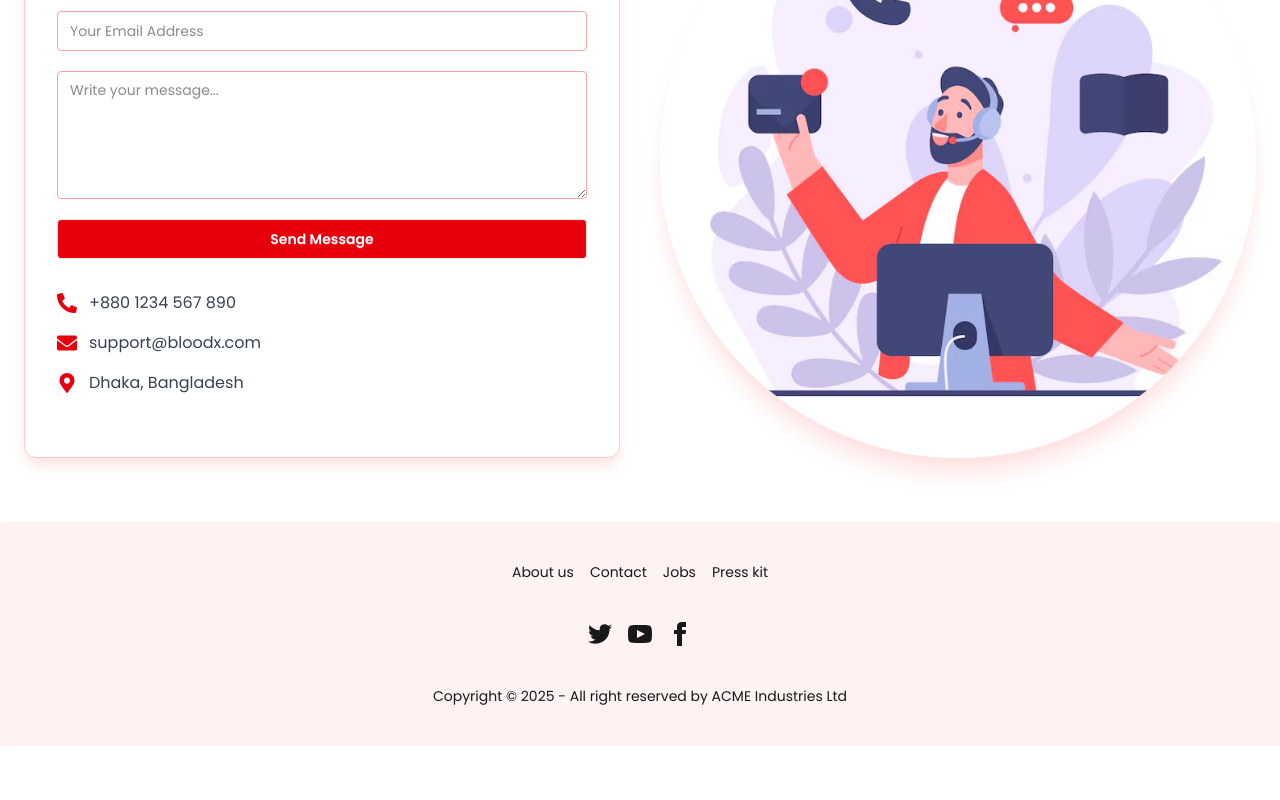
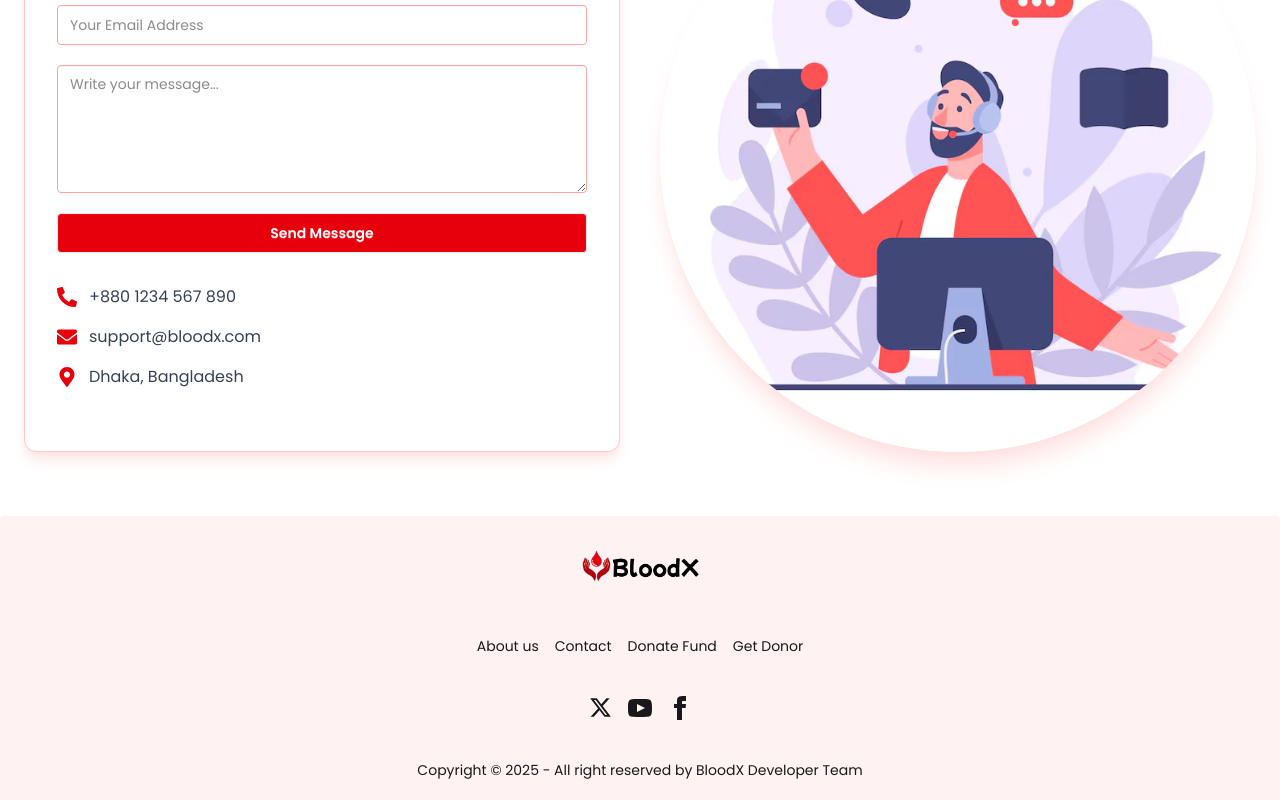
Before and after one commit to nahian-cse-nubtk/BloodX-Blood-Donation-Application-Client-Side, a React (Vite) app: page / in a window 1280 px wide. Shown: the part 1590-2390 px from the top of the page. Before the commit the page ends 2336 px from the top, so only its background shows below. Built offline with nearby package versions, Linux system fonts and the light colour scheme; no server answers.

Commit message:
navbar, footer and other design are changed

```diff
--- a/src/Components/HeroBanner/HeroBanner.jsx
+++ b/src/Components/HeroBanner/HeroBanner.jsx
@@ -36,7 +36,7 @@ const HeroBanner = () => {
   }, []);
 
   return (
-    <div className="w-full overflow-hidden bg-white py-5 px-6 md:px-16 border-3 border-red-400 rounded-2xl my-3 shadow-2xl shadow-red-100">
+    <div className="w-full overflow-hidden bg-base-100 py-5 px-6 md:px-16 rounded-2xl my-3 shadow-xl shadow-red-100">
 
       <div className="max-w-7xl mx-auto grid md:grid-cols-2 gap-10 items-center relative">
 
--- a/src/Components/Shared/Footer/Footer.jsx
+++ b/src/Components/Shared/Footer/Footer.jsx
@@ -1,28 +1,26 @@
 import React from "react";
+import { Link } from "react-router";
+import Logo from '/LogoNoBG.png'
+import { FaXTwitter } from "react-icons/fa6";
 
 const Footer = () => {
   return (
-    <footer className="footer footer-horizontal footer-center bg-red-50 shadow-xl mt-13 text-base-content rounded p-10">
+    <footer className="footer footer-horizontal footer-center bg-red-50 shadow-xl mt-13 text-base-content rounded p-5">
+      <div>
+        <img src={Logo} alt="Logo of BloodX" className="h-15"/>
+      </div>
       <nav className="grid grid-flow-col gap-4">
-        <a className="link link-hover">About us</a>
-        <a className="link link-hover">Contact</a>
-        <a className="link link-hover">Jobs</a>
-        <a className="link link-hover">Press kit</a>
+        <Link className="link link-hover">About us</Link>
+        <Link className="link link-hover">Contact</Link>
+        <Link className="link link-hover">Donate Fund</Link>
+        <Link className="link link-hover">Get Donor</Link>
       </nav>
       <nav>
         <div className="grid grid-flow-col gap-4">
-          <a>
-            <svg
-              xmlns="http://www.w3.org/2000/svg"
-              width="24"
-              height="24"
-              viewBox="0 0 24 24"
-              className="fill-current"
-            >
-              <path d="M24 4.557c-.883.392-1.832.656-2.828.775 1.017-.609 1.798-1.574 2.165-2.724-.951.564-2.005.974-3.127 1.195-.897-.957-2.178-1.555-3.594-1.555-3.179 0-5.515 2.966-4.797 6.045-4.091-.205-7.719-2.165-10.148-5.144-1.29 2.213-.669 5.108 1.523 6.574-.806-.026-1.566-.247-2.229-.616-.054 2.281 1.581 4.415 3.949 4.89-.693.188-1.452.232-2.224.084.626 1.956 2.444 3.379 4.6 3.419-2.07 1.623-4.678 2.348-7.29 2.04 2.179 1.397 4.768 2.212 7.548 2.212 9.142 0 14.307-7.721 13.995-14.646.962-.695 1.797-1.562 2.457-2.549z"></path>
-            </svg>
-          </a>
-          <a>
+          <Link>
+            <FaXTwitter size={23} />
+          </Link>
+          <Link>
             <svg
               xmlns="http://www.w3.org/2000/svg"
               width="24"
@@ -32,8 +30,8 @@ const Footer = () => {
             >
               <path d="M19.615 3.184c-3.604-.246-11.631-.245-15.23 0-3.897.266-4.356 2.62-4.385 8.816.029 6.185.484 8.549 4.385 8.816 3.6.245 11.626.246 15.23 0 3.897-.266 4.356-2.62 4.385-8.816-.029-6.185-.484-8.549-4.385-8.816zm-10.615 12.816v-8l8 3.993-8 4.007z"></path>
             </svg>
-          </a>
-          <a>
+          </Link>
+          <Link>
             <svg
               xmlns="http://www.w3.org/2000/svg"
               width="24"
@@ -43,13 +41,12 @@ const Footer = () => {
             >
               <path d="M9 8h-3v4h3v12h5v-12h3.642l.358-4h-4v-1.667c0-.955.192-1.333 1.115-1.333h2.885v-5h-3.808c-3.596 0-5.192 1.583-5.192 4.615v3.385z"></path>
             </svg>
-          </a>
+          </Link>
         </div>
       </nav>
       <aside>
         <p>
-          Copyright © {new Date().getFullYear()} - All right reserved by ACME
-          Industries Ltd
+          Copyright © {new Date().getFullYear()} - All right reserved by BloodX Developer Team
         </p>
       </aside>
     </footer>
--- a/src/Components/Shared/Navbar/Navbar.jsx
+++ b/src/Components/Shared/Navbar/Navbar.jsx
@@ -81,10 +81,11 @@ const Navbar = () => {
             <div className="dropdown dropdown-end">
               <div tabIndex={0} role="button" className="m-1">
                 <div className="avatar">
-              <div className="mask mask-squircle h-12 w-12">
+              <div className="mask rounded-full border-3 h-12 w-12 ">
                 <img
                   src={user?user.photoURL:profileImage}
                   alt="Profile Image" />
+
               </div>
             </div>
               </div>
@@ -103,7 +104,7 @@ const Navbar = () => {
           </div>
         ) : (
           <div>
-            <Link className="btn bg-red-500 text-white mr-3" to="/authLayout/login">
+            <Link className="btn bg-red-500 text-white mr-3" to="/authLayout">
               Login
             </Link>
             <Link className="btn bg-red-500 text-white" to="/authLayout/register">
--- a/src/Pages/Authentication/Login/Login.jsx
+++ b/src/Pages/Authentication/Login/Login.jsx
@@ -48,7 +48,7 @@ const Login = () => {
             <button type="submit" className="btn bg-red-600 text-white mt-4">Login</button>
           </fieldset>
          </form>
-         <p>Don't have an account? <Link to='/authLayot/register'><span className="text-red-400 underline">Register</span></Link></p>
+         <p>Don't have an account? <Link to='/authLayout/register'><span className="text-red-400 underline">Register</span></Link></p>
         </div>
       </div>
     </div>
--- a/src/Pages/Authentication/Register/Register.jsx
+++ b/src/Pages/Authentication/Register/Register.jsx
@@ -213,7 +213,7 @@ const Register = () => {
               <button type="submit" className="btn bg-red-600 text-white mt-4">Register</button>
             </fieldset>
           </form>
-          <p>Already have an account? <Link to='/authLayot/login'><span className="text-red-400 underline">Login</span></Link></p>
+          <p>Already have an account? <Link to='/authLayout'><span className="text-red-400 underline">Login</span></Link></p>
         </div>
       </div>
     </div>
--- a/src/Router/PrivateRoute/PrivateRoute.jsx
+++ b/src/Router/PrivateRoute/PrivateRoute.jsx
@@ -9,7 +9,7 @@ const PrivateRoute = ({children}) => {
         return
     }
     if(!user){
-        return <Navigate state={location.pathname} to='/authLayout/login'></Navigate>
+        return <Navigate state={location.pathname} to='/authLayout'></Navigate>
     }
     return children;
 };
--- a/src/Router/Router.jsx
+++ b/src/Router/Router.jsx
@@ -144,7 +144,7 @@ const Router = createBrowserRouter([
         Component: AuthLayout,
         children:[
             {
-                path: 'login',
+                index:true,
                 Component: Login
             },
             {
--- a/src/hooks/useAxiosSecure/useAxiosSecure.jsx
+++ b/src/hooks/useAxiosSecure/useAxiosSecure.jsx
@@ -32,7 +32,7 @@ const useAxiosSecure = () => {
         if (statusCode === 401 || statusCode === 403) {
           await signOutUser();
           toast('You have been signed out.');
-          navigate('/authLayout/login');
+          navigate('/authLayout');
         }
 
         return Promise.reject(error);
```
Also changed, not shown: public/LogoNoBG.png (added).
